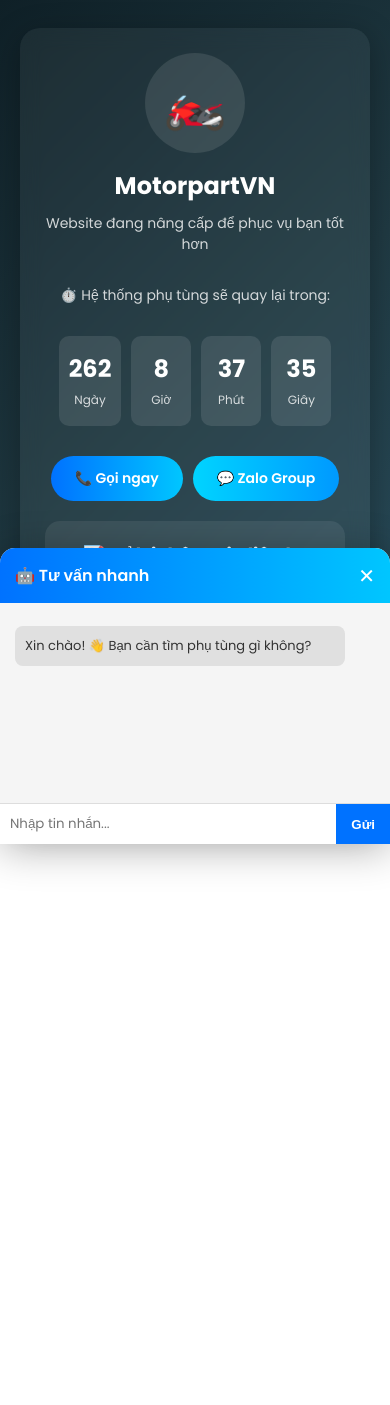
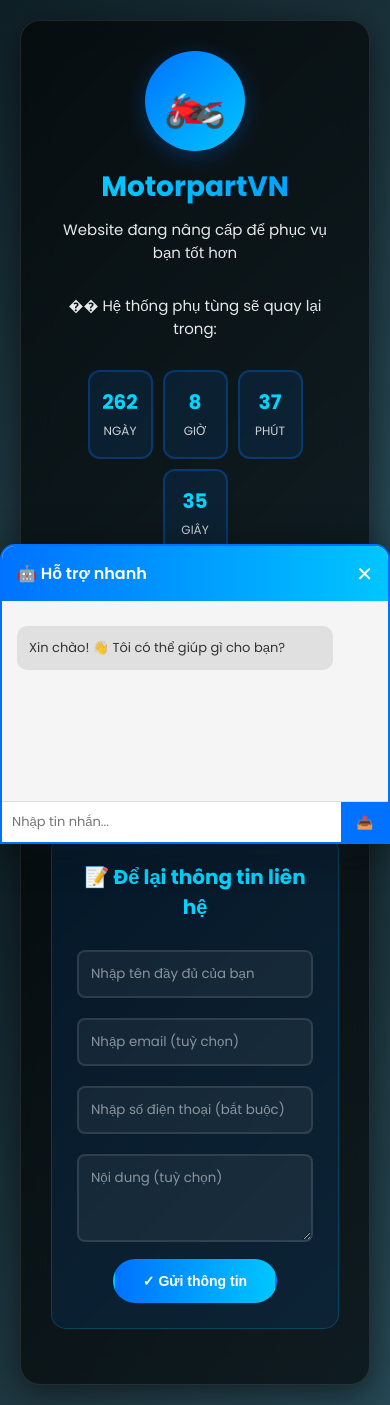
Before and after one commit to phucthinhbg/maintenance, a plain HTML site: page index.html in a window 390 px wide. Before the commit the page ends 844 px from the top, so only its background shows below. Drawn offline with Linux system fonts and the light colour scheme; placeholder pictures from the web are drawn by us.

Commit message:
Updated index.html with enhanced content.

```diff
--- a/index.html
+++ b/index.html
@@ -14,7 +14,10 @@
 
 body {
   font-family: 'Poppins', sans-serif;
-  background: linear-gradient(135deg, #0f2027, #203a43, #2c5364);
+  background: linear-gradient(135deg, #0f2027, #203a43, #2c5364), url('https://via.placeholder.com/1920x1080?text=MotorpartVN+Background');
+  background-size: cover;
+  background-attachment: fixed;
+  background-position: center;
   color: white;
   display: flex;
   align-items: center;
@@ -25,13 +28,14 @@
 
 .container {
   text-align: center;
-  background: rgba(255, 255, 255, 0.05);
-  padding: 40px;
+  background: rgba(0, 0, 0, 0.6);
+  padding: 50px;
   border-radius: 20px;
-  backdrop-filter: blur(10px);
+  backdrop-filter: blur(15px);
   width: 100%;
-  max-width: 650px;
-  box-shadow: 0 8px 32px rgba(0, 0, 0, 0.3);
+  max-width: 700px;
+  box-shadow: 0 8px 32px rgba(0, 0, 0, 0.5);
+  border: 1px solid rgba(255, 255, 255, 0.1);
 }
 
 .logo-section {
@@ -39,27 +43,31 @@
 }
 
 .logo {
-  width: 100px;
-  height: 100px;
-  background: rgba(255, 255, 255, 0.1);
+  width: 120px;
+  height: 120px;
+  background: linear-gradient(135deg, #0072ff, #00c6ff);
   border-radius: 50%;
   display: flex;
   align-items: center;
   justify-content: center;
   margin: 0 auto 15px;
-  font-size: 50px;
+  font-size: 60px;
+  box-shadow: 0 5px 20px rgba(0, 114, 255, 0.3);
 }
 
 h1 {
-  font-size: 32px;
+  font-size: 36px;
   margin-bottom: 10px;
   font-weight: 700;
+  background: linear-gradient(to right, #00d4ff, #0099ff);
+  -webkit-background-clip: text;
+  -webkit-text-fill-color: transparent;
 }
 
 p {
-  opacity: 0.8;
+  opacity: 0.9;
   margin-bottom: 20px;
-  font-size: 14px;
+  font-size: 15px;
 }
 
 .countdown {
@@ -71,46 +79,51 @@
 }
 
 .box {
-  background: rgba(255, 255, 255, 0.1);
+  background: rgba(0, 114, 255, 0.1);
+  border: 2px solid rgba(0, 114, 255, 0.3);
   padding: 20px 15px;
-  border-radius: 10px;
-  min-width: 70px;
+  border-radius: 12px;
+  min-width: 80px;
   transition: all 0.3s;
 }
 
 .box:hover {
-  background: rgba(255, 255, 255, 0.15);
+  background: rgba(0, 114, 255, 0.2);
+  border-color: rgba(0, 198, 255, 0.6);
   transform: translateY(-5px);
+  box-shadow: 0 5px 15px rgba(0, 114, 255, 0.3);
 }
 
 .box span {
-  font-size: 24px;
+  font-size: 28px;
   font-weight: bold;
   display: block;
+  color: #00d4ff;
 }
 
 .box label {
   font-size: 12px;
   opacity: 0.8;
   margin-top: 5px;
+  text-transform: uppercase;
 }
 
 .buttons {
   display: flex;
   justify-content: center;
   gap: 10px;
-  margin: 20px 0;
+  margin: 25px 0;
   flex-wrap: wrap;
 }
 
 .btn {
   display: inline-block;
-  padding: 12px 24px;
+  padding: 12px 28px;
   border-radius: 30px;
   text-decoration: none;
   color: white;
   background: linear-gradient(to right, #0072ff, #00c6ff);
-  border: none;
+  border: 2px solid transparent;
   cursor: pointer;
   font-weight: 600;
   transition: all 0.3s;
@@ -118,8 +131,13 @@
 }
 
 .btn:hover {
-  transform: translateY(-2px);
-  box-shadow: 0 5px 15px rgba(0, 114, 255, 0.4);
+  transform: translateY(-3px);
+  box-shadow: 0 8px 20px rgba(0, 114, 255, 0.5);
+  border-color: #00d4ff;
+}
+
+.btn:active {
+  transform: translateY(-1px);
 }
 
 .btn-secondary {
@@ -127,62 +145,75 @@
 }
 
 .form {
-  background: rgba(255, 255, 255, 0.08);
-  padding: 20px;
+  background: rgba(0, 114, 255, 0.1);
+  padding: 25px;
   border-radius: 15px;
-  margin: 20px 0;
+  margin: 25px 0;
+  border: 1px solid rgba(0, 198, 255, 0.2);
 }
 
 .form h3 {
-  margin-bottom: 15px;
-  font-size: 18px;
+  margin-bottom: 18px;
+  font-size: 20px;
+  color: #00d4ff;
 }
 
-.form input {
+.form input, .form textarea {
   width: 100%;
   padding: 12px;
   margin: 10px 0;
-  border: none;
+  border: 2px solid rgba(255, 255, 255, 0.1);
   border-radius: 8px;
-  background: rgba(255, 255, 255, 0.1);
+  background: rgba(255, 255, 255, 0.05);
   color: white;
   font-family: 'Poppins', sans-serif;
   transition: all 0.3s;
 }
 
-.form input::placeholder {
-  color: rgba(255, 255, 255, 0.6);
+.form input::placeholder, .form textarea::placeholder {
+  color: rgba(255, 255, 255, 0.5);
 }
 
-.form input:focus {
+.form input:focus, .form textarea:focus {
   outline: none;
-  background: rgba(255, 255, 255, 0.2);
-  box-shadow: 0 0 10px rgba(0, 114, 255, 0.3);
-}
-
-.form input:valid {
-  border-left: 3px solid #00ff00;
+  background: rgba(255, 255, 255, 0.1);
+  border-color: #00d4ff;
+  box-shadow: 0 0 10px rgba(0, 198, 255, 0.3);
 }
 
 .form-status {
-  margin-top: 10px;
-  font-size: 12px;
+  margin-top: 15px;
+  font-size: 13px;
+  padding: 10px;
+  border-radius: 8px;
+  display: none;
+}
+
+.form-status.success {
   color: #00ff00;
-  display: none;
+  background: rgba(0, 255, 0, 0.1);
+  border: 1px solid rgba(0, 255, 0, 0.3);
+}
+
+.form-status.error {
+  color: #ff4444;
+  background: rgba(255, 68, 68, 0.1);
+  border: 1px solid rgba(255, 68, 68, 0.3);
 }
 
 .chat {
   position: fixed;
   bottom: 20px;
   right: 20px;
-  width: 280px;
+  width: 300px;
   background: white;
   color: black;
   border-radius: 15px;
   overflow: hidden;
-  box-shadow: 0 5px 40px rgba(0, 0, 0, 0.3);
+  box-shadow: 0 5px 40px rgba(0, 0, 0, 0.4);
   z-index: 1000;
   animation: slideIn 0.3s ease;
+  border: 2px solid #0072ff;
 }
 
 @keyframes slideIn {
@@ -212,20 +243,25 @@
   color: white;
   cursor: pointer;
   font-size: 20px;
+  transition: all 0.2s;
+}
+
+.chat-close:hover {
+  transform: rotate(90deg);
 }
 
 .chat-body {
   padding: 15px;
-  height: 200px;
+  height: 250px;
   overflow-y: auto;
   font-size: 13px;
   background: #f5f5f5;
 }
 
 .chat-message {
-  margin: 8px 0;
-  padding: 10px;
-  border-radius: 8px;
+  margin: 10px 0;
+  padding: 12px;
+  border-radius: 10px;
   word-wrap: break-word;
 }
 
@@ -233,25 +269,20 @@
   background: #0072ff;
   color: white;
   text-align: right;
-  margin-left: 30px;
+  margin-left: 40px;
 }
 
 .chat-message.ai {
   background: #e0e0e0;
   color: #333;
-  margin-right: 30px;
-}
-
-.chat-message.time {
-  font-size: 11px;
-  opacity: 0.6;
-  text-align: center;
+  margin-right: 40px;
 }
 
 .typing {
   display: flex;
   gap: 4px;
-  padding: 10px;
+  padding: 12px;
+  justify-content: flex-start;
 }
 
 .typing span {
@@ -291,6 +322,12 @@
   border: none;
   padding: 10px;
   font-family: 'Poppins', sans-serif;
+  font-size: 13px;
+}
+
+.chat-input input:focus {
+  outline: none;
+  background: #f9f9f9;
 }
 
 .chat-input button {
@@ -307,13 +344,28 @@
   background: #0056cc;
 }
 
+.info-section {
+  margin: 20px 0;
+  padding: 15px;
+  background: rgba(0, 198, 255, 0.1);
+  border-left: 4px solid #00d4ff;
+  border-radius: 8px;
+  font-size: 13px;
+}
+
 @media (max-width: 600px) {
   .container {
-    padding: 25px;
+    padding: 30px;
   }
 
   h1 {
-    font-size: 24px;
+    font-size: 28px;
+  }
+
+  .logo {
+    width: 100px;
+    height: 100px;
+    font-size: 50px;
   }
 
   .countdown {
@@ -321,8 +373,12 @@
   }
 
   .box {
-    min-width: 60px;
+    min-width: 65px;
     padding: 15px 10px;
+  }
+
+  .box span {
+    font-size: 20px;
   }
 
   .chat {
@@ -330,6 +386,10 @@
     bottom: 0;
     right: 0;
     border-radius: 15px 15px 0 0;
+  }
+
+  .chat-body {
+    height: 200px;
   }
 }
 </style>
@@ -344,7 +404,7 @@
     <p>Website đang nâng cấp để phục vụ bạn tốt hơn</p>
   </div>
 
-  <p>⏱️ Hệ thống phụ tùng sẽ quay lại trong:</p>
+  <p>��️ Hệ thống phụ tùng sẽ quay lại trong:</p>
 
   <div class="countdown">
     <div class="box">
@@ -366,37 +426,40 @@
   </div>
 
   <div class="buttons">
-    <a class="btn" href="tel:0333799111">📞 Gọi ngay</a>
-    <a class="btn btn-secondary" href="https://zalo.me/0333799111">💬 Zalo Group</a>
+    <a class="btn" href="tel:0333799111" onclick="trackEvent('call')">📞 Gọi ngay (0333799111)</a>
+    <a class="btn btn-secondary" href="https://zalo.me/0333799111" target="_blank" onclick="trackEvent('zalo')">💬 Zalo Group</a>
   </div>
 
-  <!-- FORM -->
+  <div class="info-section">
+    ℹ️ Chúng tôi vẫn sẵn sàng hỗ trợ bạn qua điện thoại, Zalo hoặc form dưới đây
+  </div>
+
   <div class="form">
     <h3>📝 Để lại thông tin liên hệ</h3>
-    <input id="customerName" type="text" placeholder="Nhập tên của bạn" required>
-    <input id="customerPhone" type="tel" placeholder="Nhập số điện thoại" pattern="[0-9]{10,}" required>
-    <button class="btn" onclick="submitForm()">Gửi thông tin</button>
-    <div class="form-status" id="formStatus">✅ Thông tin đã được lưu!</div>
+    <input id="customerName" type="text" placeholder="Nhập tên đầy đủ của bạn" required>
+    <input id="customerEmail" type="email" placeholder="Nhập email (tuỳ chọn)">
+    <input id="customerPhone" type="tel" placeholder="Nhập số điện thoại (bắt buộc)" pattern="[0-9]{10,}" required>
+    <textarea id="customerMessage" placeholder="Nội dung (tuỳ chọn)" rows="3"></textarea>
+    <button class="btn" onclick="submitForm()">✓ Gửi thông tin</button>
+    <div class="form-status" id="formStatus"></div>
   </div>
 </div>
 
-<!-- CHAT AI -->
 <div class="chat">
   <div class="chat-header">
-    🤖 Tư vấn nhanh
+    🤖 Hỗ trợ nhanh
     <button class="chat-close" onclick="toggleChat()">✕</button>
   </div>
   <div class="chat-body" id="chatBody">
-    <div class="chat-message ai">Xin chào! 👋 Bạn cần tìm phụ tùng gì không?</div>
+    <div class="chat-message ai">Xin chào! 👋 Tôi có thể giúp gì cho bạn?</div>
   </div>
   <div class="chat-input">
     <input id="msg" placeholder="Nhập tin nhắn..." onkeypress="if(event.key==='Enter') send()">
-    <button onclick="send()">Gửi</button>
+    <button onclick="send()">📤</button>
   </div>
 </div>
 
 <script>
-// ============ COUNTDOWN TIMER ============
 const end = new Date("2026-12-31 23:59:59").getTime();
 
 setInterval(() => {
@@ -417,58 +480,102 @@
   document.getElementById("s").innerText = Math.floor((t % (1000 * 60)) / 1000);
 }, 1000);
 
-// ============ FORM SUBMISSION ============
 function submitForm() {
-  const name = document.getElementById("customerName").value;
-  const phone = document.getElementById("customerPhone").value;
+  const name = document.getElementById("customerName").value.trim();
+  const email = document.getElementById("customerEmail").value.trim();
+  const phone = document.getElementById("customerPhone").value.trim();
+  const message = document.getElementById("customerMessage").value.trim();
 
   if (!name || !phone) {
-    alert("Vui lòng điền đầy đủ thông tin!");
+    showStatus("❌ Vui lòng điền tên và số điện thoại!", "error");
     return;
   }
 
-  // Save to localStorage
+  if (phone.length < 10) {
+    showStatus("❌ Số điện thoại phải có ít nhất 10 chữ số!", "error");
+    return;
+  }
+
   localStorage.setItem("customerName", name);
   localStorage.setItem("customerPhone", phone);
 
-  // Send to Discord Webhook (Replace YOUR_WEBHOOK_URL)
-  const webhookUrl = "YOUR_DISCORD_WEBHOOK_URL";
-
-  if (webhookUrl && webhookUrl !== "YOUR_DISCORD_WEBHOOK_URL") {
-    fetch(webhookUrl, {
+  const discordWebhook = "YOUR_DISCORD_WEBHOOK_URL";
+  if (discordWebhook && discordWebhook !== "YOUR_DISCORD_WEBHOOK_URL") {
+    fetch(discordWebhook, {
       method: "POST",
       headers: { "Content-Type": "application/json" },
       body: JSON.stringify({
-        content: `📋 **Khách hàng mới từ MotorpartVN Maintenance Page**\n👤 Tên: ${name}\n📱 SĐT: ${phone}\n🕐 Thời gian: ${new Date().toLocaleString("vi-VN")}`
+        content: `📋 **Khách hàng mới từ MotorpartVN Maintenance**\n👤 **Tên:** ${name}\n📱 **SĐT:** ${phone}\n📧 **Email:** ${email || 'Không có'}\n💬 **Nội dung:** ${message || 'Không có'}\n🕐 **Thời gian:** ${new Date().toLocaleString("vi-VN")}`
       })
-    }).catch(e => console.log("Webhook sent successfully"));
+    }).catch(e => console.log("Discord notification sent"));
   }
 
-  // Show success message
-  document.getElementById("formStatus").style.display = "block";
-  document.getElementById("customerName").value = "";
-  document.getElementById("customerPhone").value = "";
+  if (email) {
+    fetch("https://formsubmit.co/ajax/phucthinhbg@gmail.com", {
+      method: "POST",
+      headers: { "Content-Type": "application/json" },
+      body: JSON.stringify({
+        name: name,
+        email: email,
+        phone: phone,
+        message: message
+      })
+    }).catch(e => console.log("Email sent"));
+  }
+
+  showStatus("✅ Cảm ơn bạn! Thông tin đã được gửi đi.", "success");
 
   setTimeout(() => {
+    document.getElementById("customerName").value = "";
+    document.getElementById("customerEmail").value = "";
+    document.getElementById("customerPhone").value = "";
+    document.getElementById("customerMessage").value = "";
     document.getElementById("formStatus").style.display = "none";
   }, 3000);
 
-  // Send to chat
-  addChatMessage(`Cảm ơn ${name}! Chúng tôi sẽ liên hệ với bạn sớm nhất.`, "ai");
+  addChatMessage(`Cảm ơn ${name}! Chúng tôi sẽ liên hệ với bạn sớm nhất qua ${email ? 'email & ' : ''}điện thoại.`, "ai");
 }
 
-// ============ AUTO-REPLY AI ============
+function showStatus(message, type) {
+  const status = document.getElementById("formStatus");
+  status.innerText = message;
+  status.className = `form-status ${type}`;
+  status.style.display = "block";
+}
+
 const autoReplies = {
-  "phụ tùng": "MotorpartVN có đầy đủ phụ tùng xe máy chính hãng. Bạn cần tìm gì?",
-  "giá": "Vui lòng gọi 0333799111 để biết giá tốt nhất! 💰",
-  "giao hàng": "Chúng tôi giao hàng toàn quốc trong 1-3 ngày. 🚚",
-  "bảo hành": "Tất cả phụ tùng đều có bảo hành chính hãng. ✅",
-  "thanh toán": "Chúng tôi hỗ trợ thanh toán COD, chuyển khoản, Zalo Pay. 💳",
-  "xin chào": "Xin chào! Hãy cho chúng tôi biết bạn cần gì. 👋",
+  "phụ tùng": "MotorpartVN cung cấp phụ tùng xe máy chính hãng: Động cơ, Gầm, Điện, Ngoại thất, Đèn, v.v. Bạn cần gì?",
+  "động cơ": "Chúng tôi có: Piston, Vành, Xy lanh, Máu trứng, Gioăng... Liên hệ 0333799111 để chọn mẫu!",
+  "gầm": "Giảm xóc, Mâm, Lốp, La-zăng, Đĩa thắng... Giá cạnh tranh! 🛞",
+  "điện": "Acquy, Starter, Alternator, Dây cắm, Công tắc... Đủ loại! ⚡",
+  "ngoại thất": "Yên, Phía, Kính, Gương, Xả khí... Mọi loại xe! 🏍️",
+  "giá": "Giá rất cạnh tranh! Gọi 0333799111 để được báo giá tốt nhất. 💰",
+  "rẻ": "Ứng dụng Zalo để được giảm thêm! Liên hệ ngay! 📲",
+  "khuyến mại": "Hiện có nhiều khuyến mại hấp dẫn! Gọi để biết chi tiết. 🎁",
+  "giao hàng": "Giao toàn quốc 1-3 ngày! Phí vận chuyển tuỳ vị trí. 🚚",
+  "ship": "Hỗ trợ ship COD! Thanh toán khi nhận hàng. 📦",
+  "nhanh": "Đặt hàng sáng - nhận chiều cùng ngày (nội thành HCM)! ⚡",
+  "bảo hành": "Tất cả phụ tùng có bảo hành chính hãng 1-2 năm! ✅",
+  "warranty": "Đầy đủ chứng chỉ, chứng thư bảo hành! 📋",
+  "thanh toán": "Hỗ trợ: COD, Chuyển khoản, Zalo Pay, Momo! 💳",
+  "trả góp": "Liên hệ để biết về dịch vụ trả góp! 📞",
+  "wave": "Wave Alpha, Wave RSX: Đầy đủ phụ tùng chính hãng! 🏍️",
+  "vision": "Vision, Lead: Mọi phụ tùng từ A-Z! 🏍️",
+  "winner": "Winner, Exciter: Chuyên cung cấp! 🏍️",
+  "sirius": "Sirius, Vario, Scoopy: Tất cả có sẵn! 🏍️",
+  "acruzo": "Acruzo, Dream, Blade: Liên hệ ngay! 🏍️",
+  "lắp đặt": "Chúng tôi không lắp đặt, nhưng gửi hướng dẫn chi tiết. 🔧",
+  "hướng dẫn": "Mỗi sản phẩm kèm hướng dẫn lắp đặt & bảo dưỡng! 📖",
+  "bảo dưỡng": "Hướng dẫn bảo dưỡng miễn phí! Gọi để được tư vấn. 🛠️",
+  "kiểm tra": "Kiểm tra kỹ trước khi gửi! 100% hàng chính hãng! ✔️",
+  "chất lượng": "Cam kết chất lượng cao hoặc hoàn tiền! 🏆",
+  "xin chào": "Xin chào! 👋 Hãy cho tôi biết bạn cần gì?",
+  "hello": "Hello! 😊 How can I help?",
+  "support": "Chúng tôi hỗ trợ 24/7! Liên hệ ngay. 💬",
 };
 
 function getAIResponse(message) {
-  const msg = message.toLowerCase();
+  const msg = message.toLowerCase().trim();
 
   for (let key in autoReplies) {
     if (msg.includes(key)) {
@@ -476,7 +583,7 @@
     }
   }
 
-  return "Bạn có thể gọi 0333799111 hoặc tham gia Zalo Group để được hỗ trợ nhanh nhất! 📞";
+  return "Cảm ơn câu hỏi! 😊 Vui lòng gọi 0333799111 hoặc Zalo để được hỗ trợ chi tiết nhất! 📞";
 }
 
 function addChatMessage(text, sender) {
@@ -494,10 +601,8 @@
 
   if (!message) return;
 
-  // User message
   addChatMessage(message, "user");
 
-  // Show typing indicator
   const chat = document.getElementById("chatBody");
   const typing = document.createElement("div");
   typing.className = "typing";
@@ -505,7 +610,6 @@
   chat.appendChild(typing);
   chat.scrollTop = chat.scrollHeight;
 
-  // AI response after delay
   setTimeout(() => {
     typing.remove();
     const response = getAIResponse(message);
@@ -520,7 +624,10 @@
   chat.style.display = chat.style.display === "none" ? "block" : "none";
 }
 
-// Load saved customer info if exists
+function trackEvent(action) {
+  console.log("User action:", action);
+}
+
 window.addEventListener("load", () => {
   const savedName = localStorage.getItem("customerName");
   const savedPhone = localStorage.getItem("customerPhone");
```
